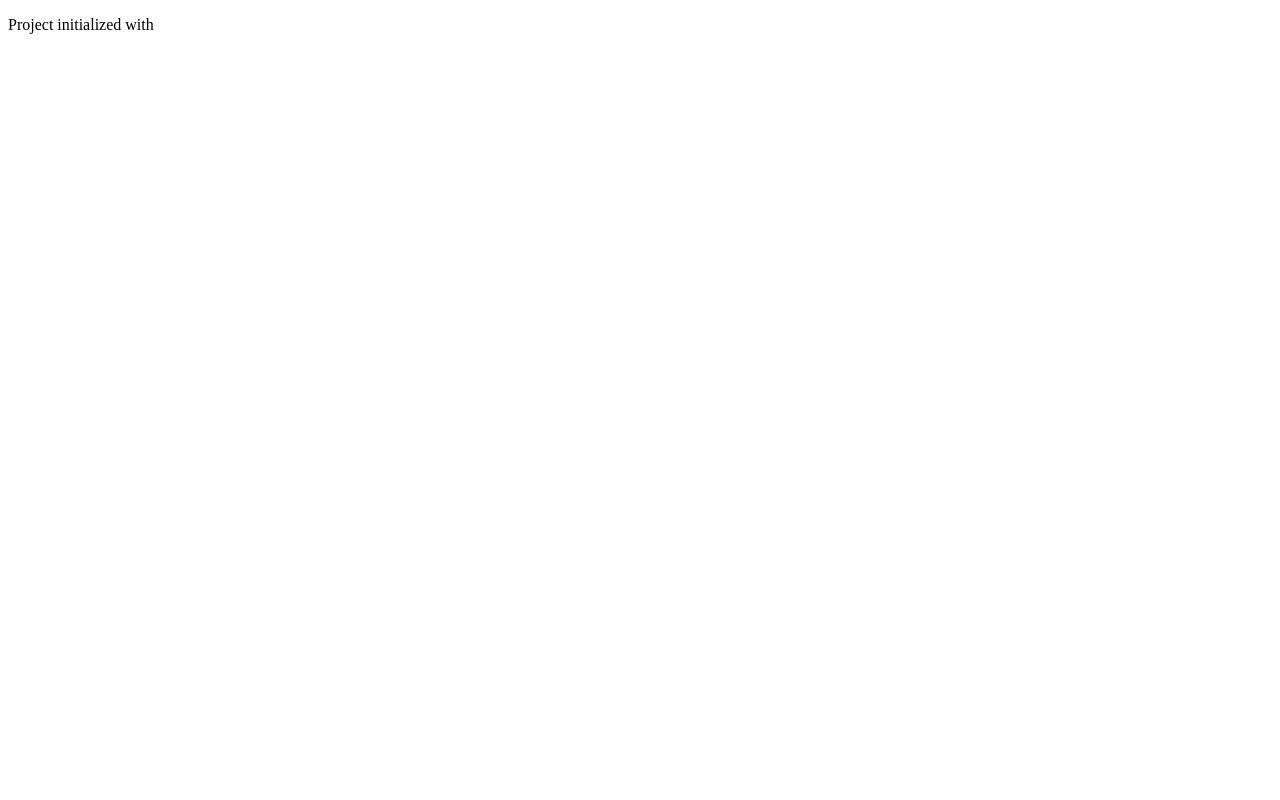
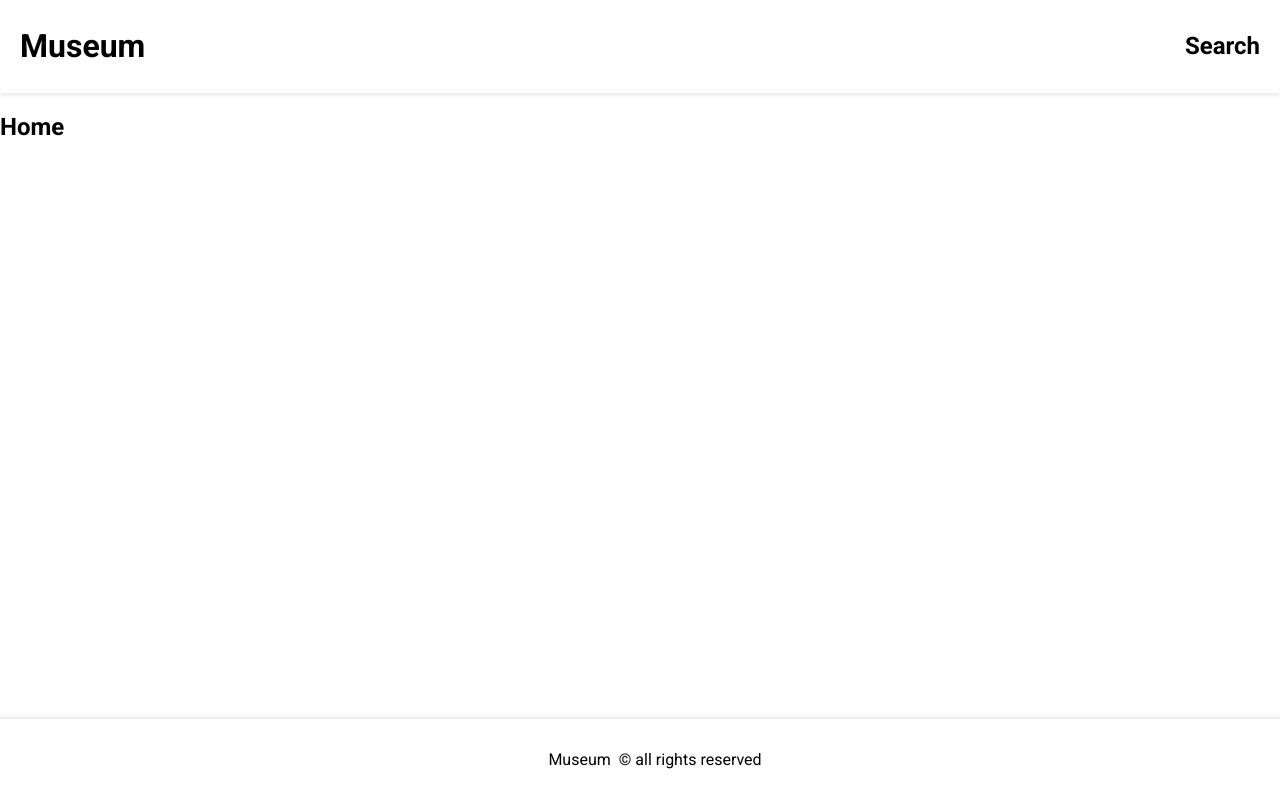
Before and after one commit to MaximeArn/museum_showroom, a React (Vite) app: page / in a window 1280 px wide. Built offline with nearby package versions, Linux system fonts and the light colour scheme.

Commit message:
routing and global layout

```diff
--- a/src/App.tsx
+++ b/src/App.tsx
@@ -1,3 +1,18 @@
+import { BrowserRouter, Routes, Route } from "react-router";
+import Home from "./pages/Home";
+import Layout from "./Layout/Layout";
+import Search from "./pages/Search";
+import ObjectDetails from "./pages/ObjectDetails";
 export default function App() {
-  return <p className="">Project initialized with</p>;
+  return (
+    <BrowserRouter>
+      <Routes>
+        <Route element={<Layout />}>
+          <Route path="/" element={<Home />} />
+          <Route path="/search" element={<Search />} />
+          <Route path="/objects/:id" element={<ObjectDetails />} />
+        </Route>
+      </Routes>
+    </BrowserRouter>
+  );
 }
--- /dev/null
+++ b/src/Layout/Footer.tsx
@@ -0,0 +1,12 @@
+import "../styles/footer.css";
+export default function Footer() {
+  return (
+    <header className="footer">
+      <p className="footer__title">
+        Museum
+        <span>©</span>
+        all rights reserved
+      </p>
+    </header>
+  );
+}
--- /dev/null
+++ b/src/Layout/Header.tsx
@@ -0,0 +1,20 @@
+import { Link } from "react-router";
+import "../styles/header.css";
+export default function Header() {
+  return (
+    <header className="header">
+      <Link to="/">
+        <h1 className="header__title">Museum</h1>
+      </Link>
+      <nav>
+        <ul>
+          <li>
+            <Link to="/search">
+              <h1 className="header__title">Search</h1>
+            </Link>
+          </li>
+        </ul>
+      </nav>
+    </header>
+  );
+}
--- /dev/null
+++ b/src/Layout/Layout.tsx
@@ -0,0 +1,15 @@
+import { Outlet } from "react-router";
+import Header from "./Header";
+import Footer from "./Footer";
+
+export default function Layout() {
+  return (
+    <div>
+      <Header />
+      <main>
+        <Outlet />
+      </main>
+      <Footer />
+    </div>
+  );
+}
--- a/src/main.tsx
+++ b/src/main.tsx
@@ -1,6 +1,7 @@
 import { StrictMode } from "react";
 import { createRoot } from "react-dom/client";
 import App from "./App.tsx";
+import "./styles/global.css";
 
 createRoot(document.getElementById("root")!).render(
   <StrictMode>
--- /dev/null
+++ b/src/pages/Home.tsx
@@ -0,0 +1,3 @@
+export default function Home() {
+  return <h2>Home</h2>;
+}
--- /dev/null
+++ b/src/pages/ObjectDetails.tsx
@@ -0,0 +1,3 @@
+export default function Search() {
+  return <h2>Object details</h2>;
+}
--- /dev/null
+++ b/src/pages/Search.tsx
@@ -0,0 +1,3 @@
+export default function Search() {
+  return <h2>Search</h2>;
+}
--- /dev/null
+++ b/src/styles/footer.css
@@ -0,0 +1,14 @@
+.footer {
+  text-align: center;
+  padding: 15px;
+  position: fixed;
+  left: 0;
+  bottom: 0;
+  width: 100%;
+  box-shadow: 0 0 4px 2px rgba(0, 0, 0, 0.1);
+}
+
+.footer span {
+  margin-left: 8px;
+  margin-right: 4px;
+}
--- /dev/null
+++ b/src/styles/global.css
@@ -0,0 +1,9 @@
+@import url("https://fonts.googleapis.com/css2?family=Roboto:wght@300;400;500;700&display=swap");
+
+body {
+  font-family: "Roboto", sans-serif;
+  padding: 0;
+  margin: 0;
+  width: 100vw;
+  min-height: 100vh;
+}
--- /dev/null
+++ b/src/styles/header.css
@@ -0,0 +1,17 @@
+.header {
+  display: flex;
+  justify-content: space-between;
+  align-items: center;
+  padding: 6px 20px;
+  background-color: #fff;
+  box-shadow: 0 2px 4px rgba(0, 0, 0, 0.1);
+}
+
+.header a {
+  color: black;
+  text-decoration: none;
+}
+
+.header li {
+  list-style: none;
+}
```
Also changed, not shown: 1 other file (tests, documents, lock files or other folders).
